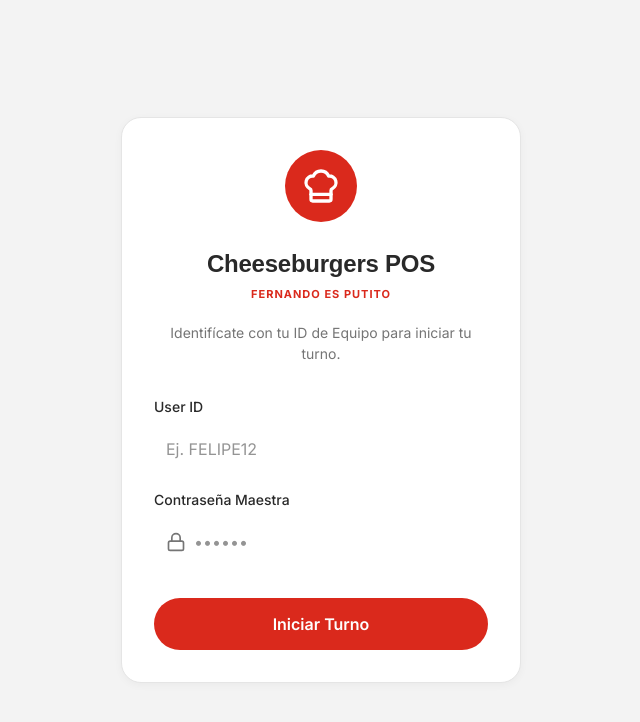
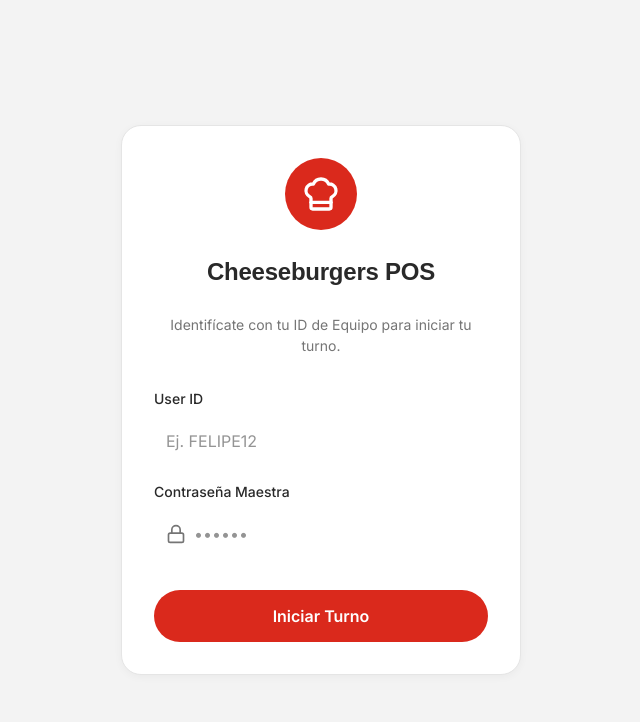
Before and after one commit to paul-mendoza-bravo/cheesy-pos, a React (Vite) app: page /login in a window 1280 px wide. Shown: the top 722 px of the page, without its empty margins (319-959 px from the left). Built offline with nearby package versions, Linux system fonts and the light colour scheme; no server answers.

Commit message:
Fix total: limpieza de UI, seguro de stock en 0 y fix de dependencias

```diff
--- a/src/pages/ClientLogin.jsx
+++ b/src/pages/ClientLogin.jsx
@@ -74,7 +74,7 @@ const ClientLogin = () => {
           </div>
           <h1 style={{ color: 'var(--text-main)', fontSize: '36px', fontWeight: '900', margin: 0, fontFamily: "'Outfit', sans-serif" }}>Cheesy</h1>
           <p style={{ color: 'var(--primary-color)', fontSize: '11px', fontWeight: '900', textTransform: 'uppercase', letterSpacing: '1px', marginTop: '4px' }}>
-            fernando es putito
+
           </p>
           <p style={{ color: 'var(--text-muted)', fontSize: '15px', marginTop: '10px', fontWeight: '600' }}>
             {mode === 'login' ? '¡Es hora de una hamburguesa!' : 'Crea tu cuenta y empieza a pedir'}
--- a/src/pages/Login.jsx
+++ b/src/pages/Login.jsx
@@ -59,7 +59,7 @@ const Login = () => {
         </div>
         <h1 style={{ fontSize: '24px', marginBottom: '4px', fontWeight: '900' }}>Cheeseburgers POS</h1>
         <p style={{ color: 'var(--primary-color)', fontSize: '11px', fontWeight: '800', textTransform: 'uppercase', letterSpacing: '1px', marginBottom: '20px' }}>
-          fernando es putito
+
         </p>
         <p style={{ color: 'var(--text-muted)', marginBottom: '32px', textAlign: 'center', fontSize: '14px' }}>
           Identifícate con tu ID de Equipo para iniciar tu turno.
```
Also changed, not shown: 1 other file (tests, documents, lock files or other folders).
